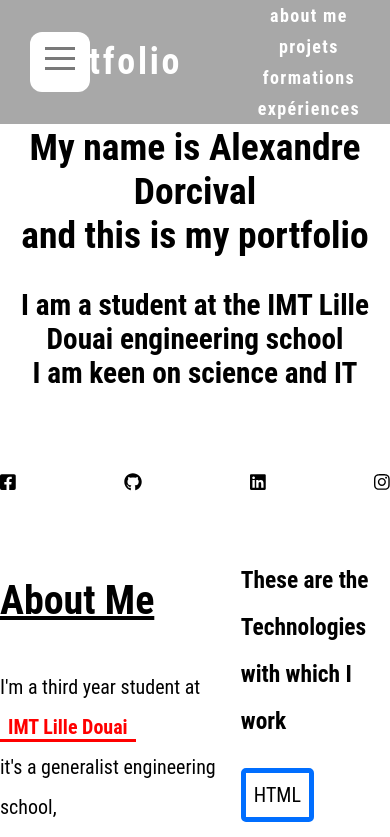
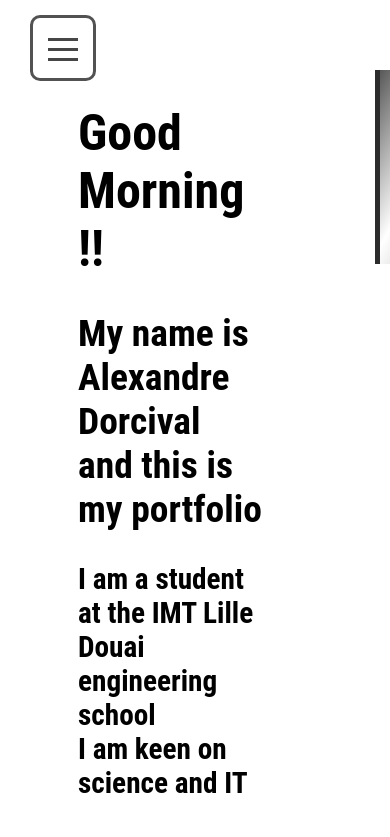
Before and after one commit to alexandredorc/portfolio_v1, a Vue app: page / in a window 390 px wide. Shown: the top 837 px of the page. Built offline with nearby package versions, Linux system fonts and the light colour scheme.

Commit message:
finish hamburger menu

```diff
--- a/src/components/AppContainer.vue
+++ b/src/components/AppContainer.vue
@@ -6,7 +6,7 @@
     <div class="pages" id="pages">
         <div class="pages-item" id="first-page"><Home/></div>
         <div class="pages-item" id="second-page"><About/></div>
-        <div class="pages-item" id="third-page"><Projects/></div>
+        <div class="pages-item" id="third-page"><Exper/></div>
     </div>
 
   </div>
@@ -16,7 +16,7 @@
 import Home from './Home.vue';
 import About from './About.vue';
 import NavBar from './NavBar.vue';
-import Projects from './Projects.vue';
+import Exper from './Exper.vue';
 
 export default {
   name: 'App',
@@ -24,7 +24,7 @@ export default {
     Home,
     About,
     NavBar,
-    Projects
+    Exper
   },
   data() {
     return {
--- a/src/components/Home.vue
+++ b/src/components/Home.vue
@@ -16,6 +16,7 @@
                             <br>
                         </h3>
                 </div>
+
                 <div class="brand">
                 <p>
                     <a href="https://www.facebook.com/profile.php?id=100012304111628" target="_blank"
@@ -41,6 +42,7 @@
                     ><font-awesome-icon :icon="['fab', 'instagram']"
                     /></a>
                 </p>
+
             </div>
         </div>
         <a href="#second-page">
@@ -109,10 +111,13 @@ export default {
   align-items: center;
 }
 .content {
-  display: auto;
+  display: inline-block;
   flex-wrap: wrap;
   justify-content: space-between;
-  align-items: center;
+  text-align: left;
+  margin-top: 70px;
+  padding-left:20% ;
+  position: relative;
 }
 span {
   font-weight: bold;
@@ -125,14 +130,20 @@ p {
 }
 
 .text{
-    font-size: 25px;
+  font-size: 25px;
+  width:50% ;
 }
 
 .brand {
-  display: flex;
+  position: absolute;
+  right: 0;
+  top: 0;
   flex-wrap: wrap;
   align-items: center;
   justify-content: space-between;
+  padding:10px 40px 10px 30px;
+  background: linear-gradient(0.33turn, #585858, #ffffff, #a3a3a3);
+  border-left: solid #2c2c2c 5px;
 }
 .brand p {
   color: black;
--- a/src/components/NavBar.vue
+++ b/src/components/NavBar.vue
@@ -2,7 +2,7 @@
   <div class="navBox">
     <div class="box">
       <div class="logo">
-        <p><a href="#first-page">Portfolio</a></p>
+        <p><!--<a href="#first-page">Portfolio</a>--></p>
       </div>
       <div class="navburger" @click="change()">
         <div class="burger">
@@ -10,24 +10,25 @@
           <span class="ham filling"></span>
           <span class="ham buns bunsinv"></span>
         </div>
-
-      </div>
+        <div class="menu">
             <div class="nav-items-box">
               <div class="nav-items">
                 <p><a href="#second-page">about me</a></p>
                 <span></span>
               </div>
             <div class="nav-items">
-          <a href="#third-page"><p>projets</p></a>
+              <a href="#third-page"><p>projects</p></a>
               <span></span>
             </div>
             <div class="nav-items">
-          <a href="#fourth-page"><p>formations</p></a>
+              <a href="#fourth-page"><p>my experiences</p></a>
               <span></span>
             </div>
             <div class="nav-items">
-          <a href="#fifth-page"><p>expériences</p></a>
+              <a href="#fifth-page"><p>others</p></a>
               <span></span>
+            </div>
+          </div>
         </div>
       </div>
     </div>
@@ -45,12 +46,13 @@ export default{
       this.state=1-this.state;
       if (this.state==1){
         document.getElementsByClassName("burger")[0].classList.add("ham--is-expanded")
-        console.log(document.getElementsByClassName("burger")[0].className);
-
+        console.log(1);
+        document.querySelector('.navburger').classList.add("open");
       }
       else{
         document.getElementsByClassName("burger")[0].classList.remove("ham--is-expanded");
-        console.log(document.getElementsByClassName("burger")[0].className);
+        console.log(0);
+        document.querySelector('.navburger').classList.remove("open");
       }
     }
   }
@@ -62,47 +64,61 @@ export default{
 .navBox {
   width: 100%;
   background-color: none;
-  color: rgb(255, 255, 255);
-  background: rgb(168, 168, 168);
+  color: rgb(0, 0, 0);
 }
 .box {
+  margin-top: 10px;
   display: flex;
   flex-wrap: wrap;
-  justify-content: space-between;
   align-items: center;
-  margin: 0 30px;
+  margin: 10px 30px 0 30px;
 }
-input{
-  display: none;
-}
+
 .navburger{
   height: 60px;
   width: 60px;
   position: absolute;
-  margin: 0 auto;
-  border-radius: 20%;
-  border-color: white;
+  border-radius: 10px;
   background-color: white;
+  display: flex;
+  border:solid rgb(82, 82, 82);
+  transition: 1s;
 }
+
+.open{
+  width: 95%;
+}
+
+.menu{
+flex-direction: row;
+width: 100%;
+display: inline;
+}
+
+.open .burger{
+  display: block;
+}
+
+
 .burger{
   height: 20px;
   width: 30px;
   position: relative;
-  display: block;
   display: inline-block;
+  margin-left: 15px;
+  margin-top: 20px;
+}
 
-  margin: 25%;
-}
 
 .ham{
   width: 30px;
   height: 3px;
-  background-color:rgb(121, 121, 121);
+  background-color:rgb(70, 70, 70);
   display: block;
   position: absolute;
 }
 .buns {
-  width: 100%;
+  width: 30px;
   display: block;
   transition: top 0.35s cubic-bezier(0.645, 0.045, 0.355, 1);
   height: 3px;
@@ -113,12 +129,12 @@ input{
 }
 .filling{
   height: 3px;
-  top: 49%;
+  top: 50%;
 }
 .ham--is-expanded .buns{
   top: 10px;
   transform: rotate(45deg);
-  transition: top 0.35s cubic-bezier(0.645, 0.045, 0.355, 1), transform 0.35s cubic-bezier(0.645, 0.045, 0.355, 1) 0.35s;
+  transition: top 0.50s cubic-bezier(0.645, 0.045, 0.355, 1), transform 0.35s cubic-bezier(0.645, 0.045, 0.355, 1) 0.35s;
   }
 .ham--is-expanded .bunsinv{
   top: 10px;
@@ -130,7 +146,13 @@ input{
 }
 
 
-
+.nav-items-box{
+  display: flex;
+  width: auto;
+  align-items: center;
+  height: 100%;
+  overflow-x: hidden;
+}
 
 p,
 .nav-items {
@@ -152,13 +174,19 @@ p,
   cursor: pointer;
   transition: all ease 20ms;
   display: flex;
-  flex-direction: column;
   justify-content: center;
   align-items: center;
+  margin: 0px 80px;
+  padding: 5px 10px;
+  border-radius: 5px;
 }
+.nav-items:hover{
+  background-color: rgba(105, 105, 105, 0.13);
+}
+
 @keyframes shadow {
   from {
-    text-shadow: 0px 0px #a3a3a3;
+    text-shadow: 0px 0px #474747;
   }
   to {
     translate: -5px -5px;
```
Also changed, not shown: src/components/Progress.vue (added, +74 -0 lines), src/components/Exper.vue (renamed from src/components/Projects.vue), 2 other files (tests, documents, lock files or other folders). Lines whose indentation alone changed are shown as unchanged.
